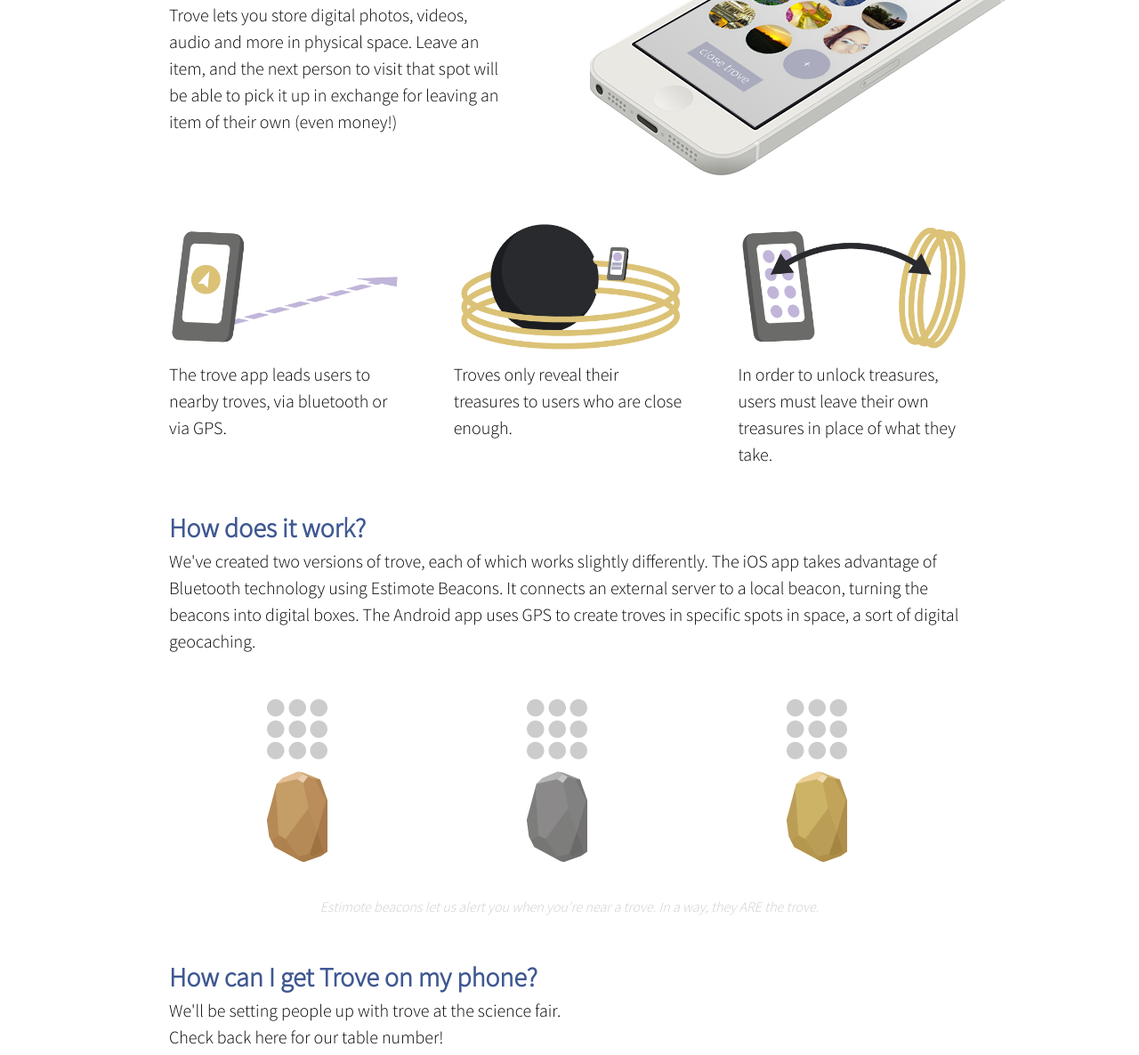
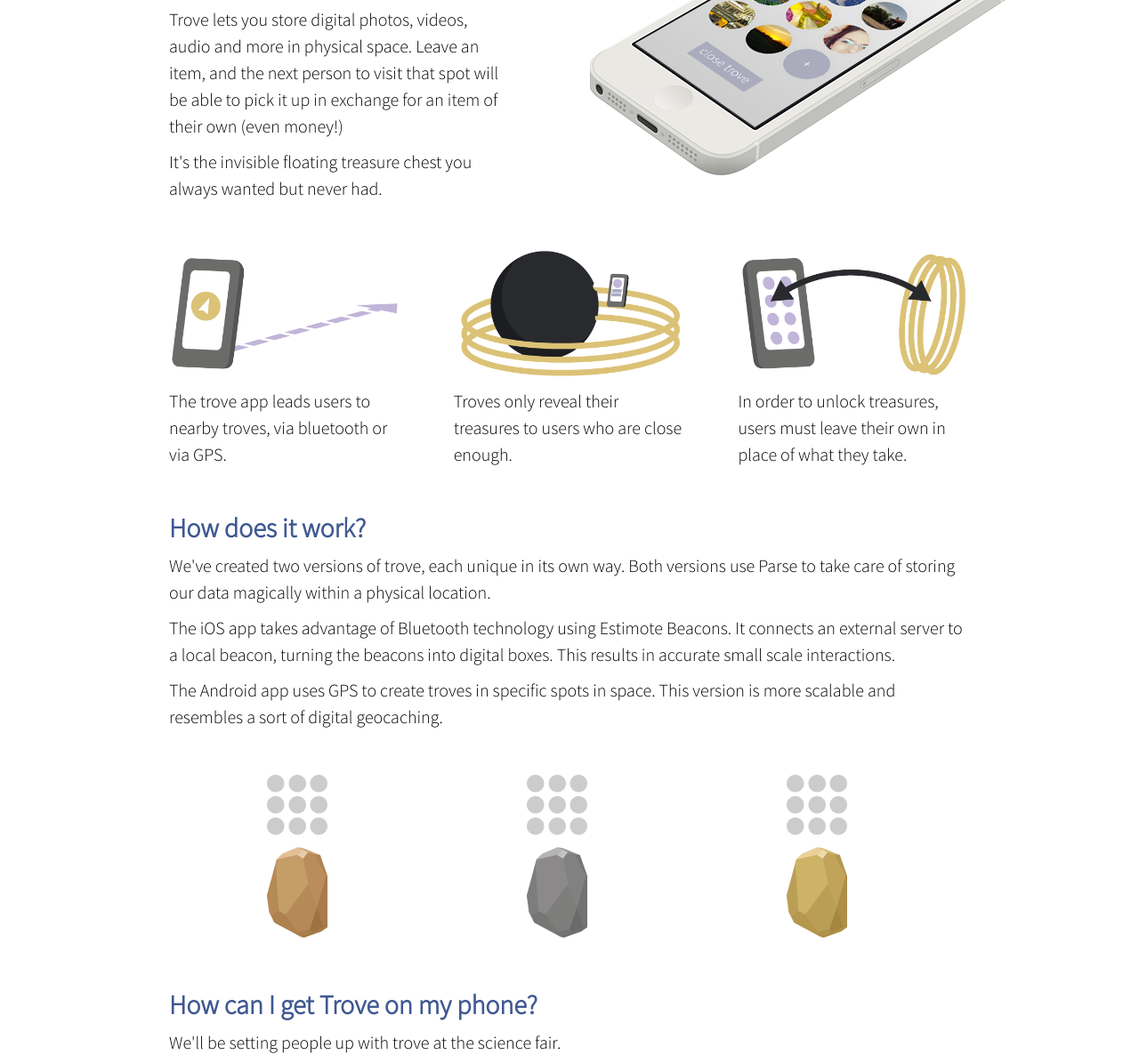
Before and after one commit to bdscott/trove-site, a plain HTML site: page index.html in a window 1280 px wide. Shown: the part 482-1668 px from the top of the page at 89% size. Drawn offline with nearby package versions, Linux system fonts and the light colour scheme.

Commit message:
change copy

```diff
--- a/css/style.css
+++ b/css/style.css
@@ -95,16 +95,20 @@ div.third img {
 h2 {
   color: #3f5892;
   line-height: 35px;
-  margin-bottom: 5px;
+  margin-bottom: 10px;
 }
 
 .appinfo p {
   margin-bottom: 50px;
 }
 
-ul#estimotes	{ list-style: none; }
-ul#estimotes li	{ display: inline-block; width: 32%; padding: 0; }
-ul#estimotes li img	{ margin: 0 auto; display: block; width: 68px; height: 183px }
+.appinfo p+p {
+  margin-top: -40px;
+}
+
+ul.estimotes	{ list-style: none; margin-bottom: 50px; }
+ul.estimotes li	{ display: inline-block; width: 32%; padding: 0; }
+ul.estimotes li img	{ margin: 0 auto; display: block; width: 68px; height: 183px }
 
 p.caption	{ font-style: italic; margin-top:20px; color: #cecece; text-align: center; padding-top: 10px; font-size: 16px; }
 
--- a/index.html
+++ b/index.html
@@ -35,22 +35,26 @@
 				<div class="app"></div>
 				<div class="info">
 					<h2>What is trove?</h2>
-					<p>Trove lets you store digital photos, videos, audio and more in physical space. Leave an item, and the next person to visit that spot will be able to pick it up in exchange for leaving an item of their own (even money!)</p>
+					<p>Trove lets you store digital photos, videos, audio and more in physical space. Leave an item, and the next person to visit that spot will be able to pick it up in exchange for an item of their own (even money!)</p>
+					<p>It's the invisible floating treasure chest you always wanted but never had.</p>
+
 					<div class="explain group">
 						<div class="third"><img src="images/how_to_1.png" alt="">The trove app leads users to nearby troves, via bluetooth or via GPS.</div>
 						<div class="third"><img src="images/how_to_2.png" alt="">Troves only reveal their treasures to users who are close enough.</div>
-						<div class="third"><img src="images/how_to_3.png" alt="">In order to unlock treasures, users must leave their own treasures in place of what they take.</div>
+						<div class="third"><img src="images/how_to_3.png" alt="">In order to unlock treasures, users must leave their own in place of what they take.</div>
 					</div>
 					<h2>How does it work?</h2>
-					<p>We've created two versions of trove, each of which works slightly differently. The iOS app takes advantage of Bluetooth technology using Estimote Beacons. It connects an external server to a local beacon, turning the beacons into digital boxes. The Android app uses GPS to create troves in specific spots in space, a sort of digital geocaching.</p>
+					<p>We've created two versions of trove, each unique in its own way. Both versions use Parse to take care of storing our data magically within a physical location.</p>
+					<p>The iOS app takes advantage of Bluetooth technology using Estimote Beacons. It connects an external server to a local beacon, turning the beacons into digital boxes. This results in accurate small scale interactions.</p>
+					<p>The Android app uses GPS to create troves in specific spots in space. This version is more scalable and resembles a sort of digital geocaching.</p>
 
-					<ul id="estimotes">
+					<ul class="estimotes">
 						<li class="first"><img src="images/estimote-1.png" alt=""/></li>
 						<li><img src="images/estimote-2.png" alt=""/></li>
 						<li><img src="images/estimote-3.png" alt=""/></li>
 					</ul>
 
-					<p class="caption">Estimote beacons let us alert you when you're near a trove. In a way, they ARE the trove.</p>
+					<!-- <p class="caption">Estimote beacons let us alert you when you're near a trove. In a way, they ARE the trove.</p> -->
 
 					<h2>How can I get Trove on my phone?</h2>
 					<p>We'll be setting people up with trove at the science fair.<br/>Check back here for our table number!</p>
```
